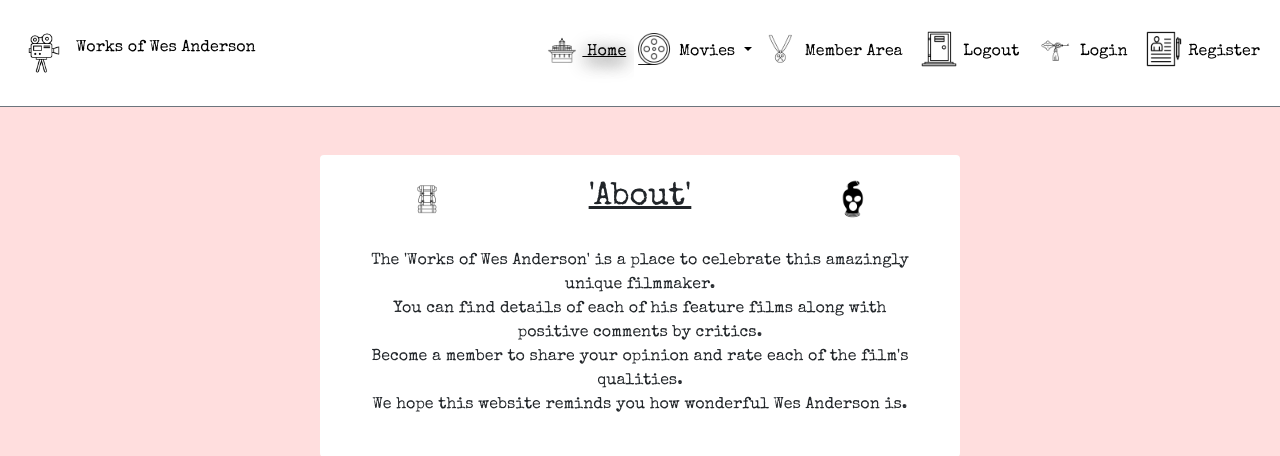
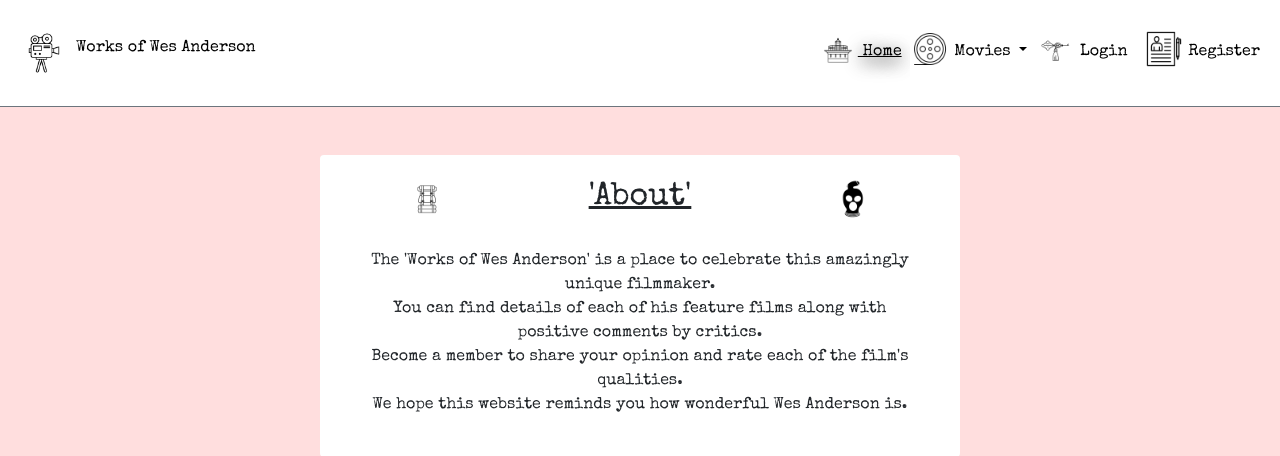
Before and after one commit to DavidDock/works-of-wes-anderson, a Django app: page / in a window 1280 px wide. Shown: the top 456 px of the page. Run offline with Django 3.2, Linux system fonts and the light colour scheme; data that the repository does not hold is empty.

Commit message:
connect login logout and register urls in base.html

```diff
--- a/templates/base.html
+++ b/templates/base.html
@@ -77,19 +77,20 @@
                             {% endfor %}
                         </ul>
                     </div>
-
+                    {% if user.is_authenticated %}
                     <a class="nav-link" href="#"><img class="icon pb-2" src="{% static 'images/member.png' %}"
                             alt="Wes Anderson society of crossed keys member icon" width="10" height="10"> Member
                         Area</a>
 
-                    <a class="nav-link" href="#"><img class="icon pb-2" src="{% static 'images/logout.png' %}"
+                    <a class="nav-link" href="{% url 'account_logout' %}"><img class="icon pb-2" src="{% static 'images/logout.png' %}"
                             alt="Logout icon" width="10" height="10"> Logout</a>
-
-                    <a class="nav-link" href="#"><img class="icon pb-2" src="{% static 'images/login.png' %}"
+                    {% else %}
+                    <a class="nav-link" href="{% url 'account_login' %}"><img class="icon pb-2" src="{% static 'images/login.png' %}"
                             alt="Login icon" width="10" height="10"> Login</a>
 
-                    <a class="nav-link" href="#"><img class="icon pb-2" src="{% static 'images/register.png' %}"
+                    <a class="nav-link" href="{% url 'account_signup' %}"><img class="icon pb-2" src="{% static 'images/register.png' %}"
                             alt="Register icon" width="10" height="10"> Register</a>
+                    {% endif %}
 
                 </div>
             </div>
```
